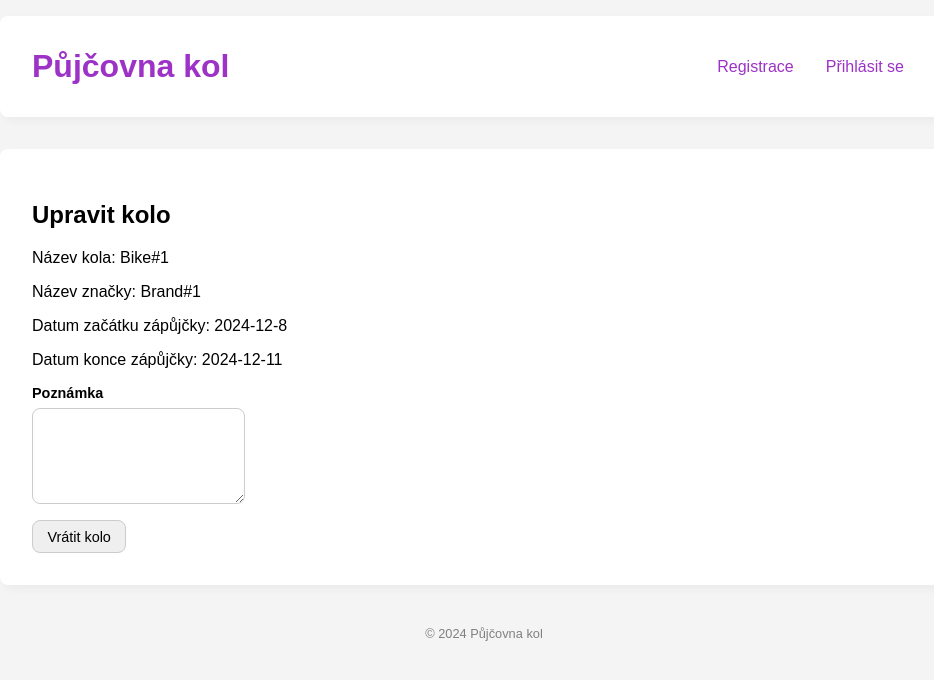
After one commit to svareX/bike-rental, a Flask app: page /manage_bike/1 in a window 1280 px wide. The commit adds this page. Shown: the top 680 px of the page, without its empty margins (156-1090 px from the left). Run offline with Flask 2, Linux system fonts and the light colour scheme; data comes from the database, SQL or seed files in the repository; some libraries are stand-ins or nearby versions.

Commit message:
Bike returns are now handled by employees

```diff
--- a/app.py
+++ b/app.py
@@ -17,6 +17,8 @@ from views.auth.register import register
 from views.bike_management.add_bike import add_bike
 from views.bike_management.delete_bike import page, delete_bike
 from views.bike_management.edit_bike import edit_bike
+from views.bike_management.list_bike import list_bike
+from views.bike_management.manage_bike import manage_bike
 from views.bike_management.rent_bike import rent_bike
 
 app = Flask(__name__)
@@ -33,11 +35,16 @@ app.register_blueprint(add_bike)
 app.register_blueprint(edit_bike)
 app.register_blueprint(delete_bike)
 app.register_blueprint(rent_bike)
+app.register_blueprint(list_bike)
+app.register_blueprint(manage_bike)
 
+@app.before_request
+def before_request():
+    BikeEventService.check_rents()
 @app.route("/")
 def view_dashboard_page():
     bikes = BikeService.getAll();
-    return render_template("dashboard.jinja", bikes=bikes, is_rented=BikeService.checkRented, getRentDate=BikeEventService.getRentEndDateByID)
+    return render_template("dashboard.jinja", bikes=bikes, is_rented=BikeService.checkState, getRentDate=BikeEventService.getRentDatesByID)
 
 
 @app.route('/profile/<user_id>')
--- a/database/schema.sql
+++ b/database/schema.sql
@@ -56,3 +56,6 @@ INSERT INTO brands(name, motto, established) VALUES ('Brand#3', 'Lorem ipsum', C
 INSERT INTO bikes(name, brand_id, type, price_per_day, img) VALUES ('Bike#1', 1, 1, 185, 'bike_placeholder.png');
 INSERT INTO bikes(name, brand_id, type, price_per_day, img) VALUES ('Bike#2', 1, 1, 210, 'bike_placeholder.png');
 INSERT INTO bikes(name, brand_id, type, price_per_day, img) VALUES ('Bike#3', 1, 1, 100, 'bike_placeholder.png');
+
+INSERT INTO bike_events(user_id, bike_id, type, date_from, date_to, status) VALUES (1,1,1,'2024-12-8', '2024-12-11', 1);
+INSERT INTO bike_events(user_id, bike_id, type, date_from, date_to, status) VALUES (1,2,1,'2024-12-9', '2024-12-16', 1);
--- a/forms.py
+++ b/forms.py
@@ -5,7 +5,7 @@ from wtforms import Form, StringField, validators
 from wtforms.fields.choices import SelectField
 from wtforms.fields.datetime import DateTimeField, DateField
 from wtforms.fields.numeric import FloatField, DecimalField
-from wtforms.fields.simple import PasswordField, EmailField, FileField
+from wtforms.fields.simple import PasswordField, EmailField, FileField, TextAreaField
 from wtforms.validators import InputRequired
 
 
@@ -22,9 +22,9 @@ class SignInForm(Form):
 class BikeForm(Form):
     def __init__(self, data, brands, editing=False):
         super(BikeForm, self).__init__(data)
-        self.brand_id.choices = [(item['id'], item['name']) for item in brands]
+        if brands is not None:
+            self.brand_id.choices = [(item['id'], item['name']) for item in brands]
         self.editing = editing
-
         if self.editing:
             self.img.render_kw = {'accept': 'image/png, image/jpeg', 'required': False}  # No 'required'
         else:
@@ -42,6 +42,9 @@ class BikeForm(Form):
         FileAllowed(['jpg', 'png'], 'Images only!')
     ])
 
+    #Pouze pro vyřizování kol
+    description = TextAreaField(label='Poznámka', render_kw={'rows': 5})
+
 #Temporary
 class RentBikeForm(Form):
     rent_datetime_from = DateField(name="rent_date_from", label="Datum začátku zápůjčky",render_kw={"min": datetime.date.today().isoformat()}, validators=[validators.InputRequired()])
--- a/service/bike_event_service.py
+++ b/service/bike_event_service.py
@@ -9,23 +9,21 @@ class BikeEventService():
     @staticmethod
     def rent(user_id, bike_id, date_from, date_to):
         db = get_db()
-        bike_event = 'INSERT INTO bike_events(user_id, bike_id, type, date_from, date_to) VALUES(?, ?, 0, ?, ?)'
+        bike_event = 'INSERT INTO bike_events(user_id, bike_id, type, date_from, date_to, status) VALUES(?, ?, 1, ?, ?, 1)'
         arguments = [user_id, bike_id, date_from, date_to]
         db.execute(bike_event, arguments).fetchone()
         db.commit()
     @staticmethod
-    def getRentEndDateByID(bike_id):
+    def getRentDatesByID(bike_id):
         db = get_db()
-        sql = 'SELECT date_to FROM bike_events WHERE bike_id=?'
-        bike = db.execute(sql, [bike_id]).fetchone()
-
-        date_obj = datetime.strptime(bike['date_to'], '%Y-%m-%d')
-        return date_obj.strftime("%d. %m. %Y")
+        sql = 'SELECT date_from, date_to FROM bike_events WHERE bike_id=? AND status != 3'
+        dates = db.execute(sql, [bike_id]).fetchone()
+        return dates
 
     @staticmethod
     def getRentedBikesByID(user_id):
         db = get_db()
-        sql = 'SELECT b.name AS bike_name, br.name AS brand_name, date_from, date_to FROM bike_events JOIN bikes b ON bike_events.bike_id = b.id JOIN brands br ON b.brand_id = br.id WHERE user_id=? AND bike_events.type = 0'
+        sql = 'SELECT b.name AS bike_name, br.name AS brand_name, date_from, date_to FROM bike_events JOIN bikes b ON bike_events.bike_id = b.id JOIN brands br ON b.brand_id = br.id WHERE user_id=? AND bike_events.type = 1'
         bikes = db.execute(sql, [user_id]).fetchall()
         formatted_bikes = []
         for bike in bikes:
@@ -39,3 +37,23 @@ class BikeEventService():
             formatted_bikes.append(formatted_bike)
 
         return formatted_bikes
+    @staticmethod
+    def check_rents():
+        db = get_db()
+        sql = 'UPDATE bike_events SET status = 2 WHERE date_to < CURRENT_DATE AND type = 1 AND status = 1'
+        db.execute(sql)
+        db.commit()
+
+    @staticmethod
+    def getRented():
+        db = get_db()
+        sql = '''SELECT b.id, user_id, u.first_name ||' '|| u.last_name AS user_name, b.name AS bike_name, br.name AS brand_name, date_from, date_to FROM bike_events JOIN bikes b ON bike_events.bike_id = b.id JOIN brands br ON b.brand_id = br.id JOIN users u ON user_id=u.id WHERE bike_events.status = 2'''
+        bikes = db.execute(sql).fetchall()
+        return bikes
+
+    @staticmethod
+    def returnBike(bike_id, description):
+        db = get_db()
+        sql = 'UPDATE bike_events SET status = 3, description = ? WHERE status = 2 AND bike_id = ?'
+        db.execute(sql, [description, bike_id])
+        db.commit()
--- a/service/bike_service.py
+++ b/service/bike_service.py
@@ -62,11 +62,17 @@ class BikeService():
         db.commit()
 
     @staticmethod
-    def checkRented(bike_id):
+    @staticmethod
+    def checkState(bike_id):
         db = get_db()
-        sql = 'SELECT * FROM bike_events WHERE bike_id=? AND type=0 AND date_to > CURRENT_DATE'
+        sql = '''
+            SELECT status
+            FROM bike_events
+            WHERE bike_id = ?
+              AND type = 1
+              AND (status = 1 OR status = 2) -- Include rented or in processing
+            ORDER BY date_to DESC
+            LIMIT 1
+        '''
         rented = db.execute(sql, [bike_id]).fetchone()
-        if rented is not None:
-            return True
-        else:
-            return False
+        return rented['status'] if rented else 0
--- a/templates/__header.jinja
+++ b/templates/__header.jinja
@@ -17,6 +17,9 @@
                 </div>
             </a>
         <div>
+        {% if session['role'] == 1 %}
+            <a href="{{ url_for('list_bike.page') }}">Správa kol</a>
+        {% endif %}
         <a href="{{ url_for('logout.page') }}">Odhlásit se</a>
         </div>
         {% else %}
--- /dev/null
+++ b/templates/manage_bike.jinja
@@ -0,0 +1,18 @@
+{% extends '__main.jinja' %}
+{% from 'macros/form.jinja' import form_field, form_inline_field, form_submit with context %}
+
+{% block content %}
+    <div class="main">
+        <div class="box dashboard">
+            <h2>Upravit kolo</h2>
+            <p>Název kola: {{ bike.name }}</p>
+            <p>Název značky: {{ bike.brand_name }}</p>
+            <p>Datum začátku zápůjčky: {{ dates.date_from }}</p>
+            <p>Datum konce zápůjčky: {{ dates.date_to }}</p>
+            <form method="POST">
+                {{ form_field(form.description) }}
+                {{ form_submit('Vrátit kolo') }}
+            </form>
+        </div>
+    </div>
+{% endblock%}
--- /dev/null
+++ b/views/bike_management/manage_bike.py
@@ -0,0 +1,18 @@
+from flask import Blueprint, request, flash, session, redirect, url_for, render_template
+
+import forms
+from service.bike_event_service import BikeEventService
+from service.bike_service import BikeService
+from service.user_service import UserService
+
+manage_bike = Blueprint('manage_bike', __name__)
+
+@manage_bike.route('/manage_bike/<bike_id>', methods=["GET", "POST"])
+def page(bike_id):
+    bike = BikeService.getByID(bike_id)
+    dates = BikeEventService.getRentDatesByID(bike_id)
+    form = forms.BikeForm(request.form, None, False)
+    if request.method == 'POST':
+        BikeEventService.returnBike(bike_id, request.form['description'])
+        return redirect(url_for('list_bike.page'))
+    return render_template("manage_bike.jinja", bike=bike, form=form, dates=dates)
```
Also changed, not shown: templates/dashboard.jinja (+5 -3 lines), templates/list_bike.jinja (added, +31 -0 lines), views/bike_management/list_bike.py (added, +13 -0 lines), database/db.sqlite.
